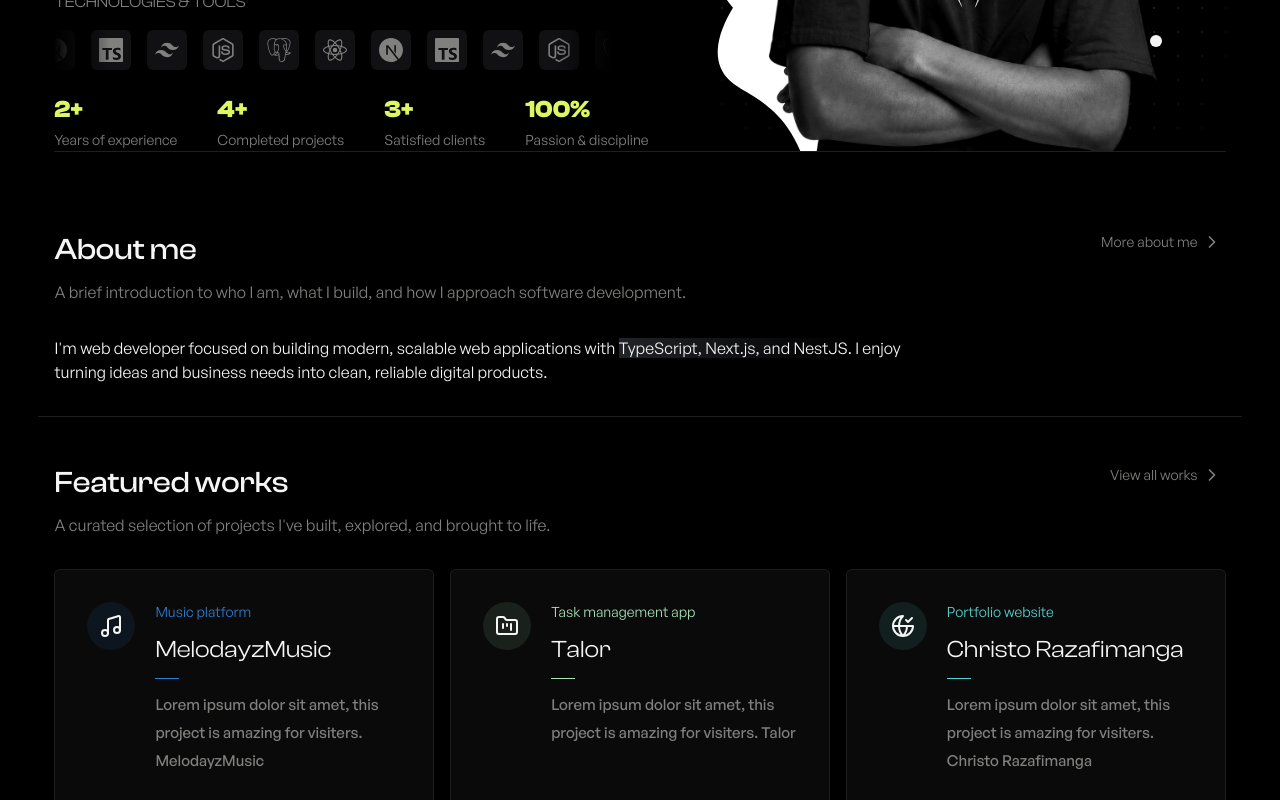
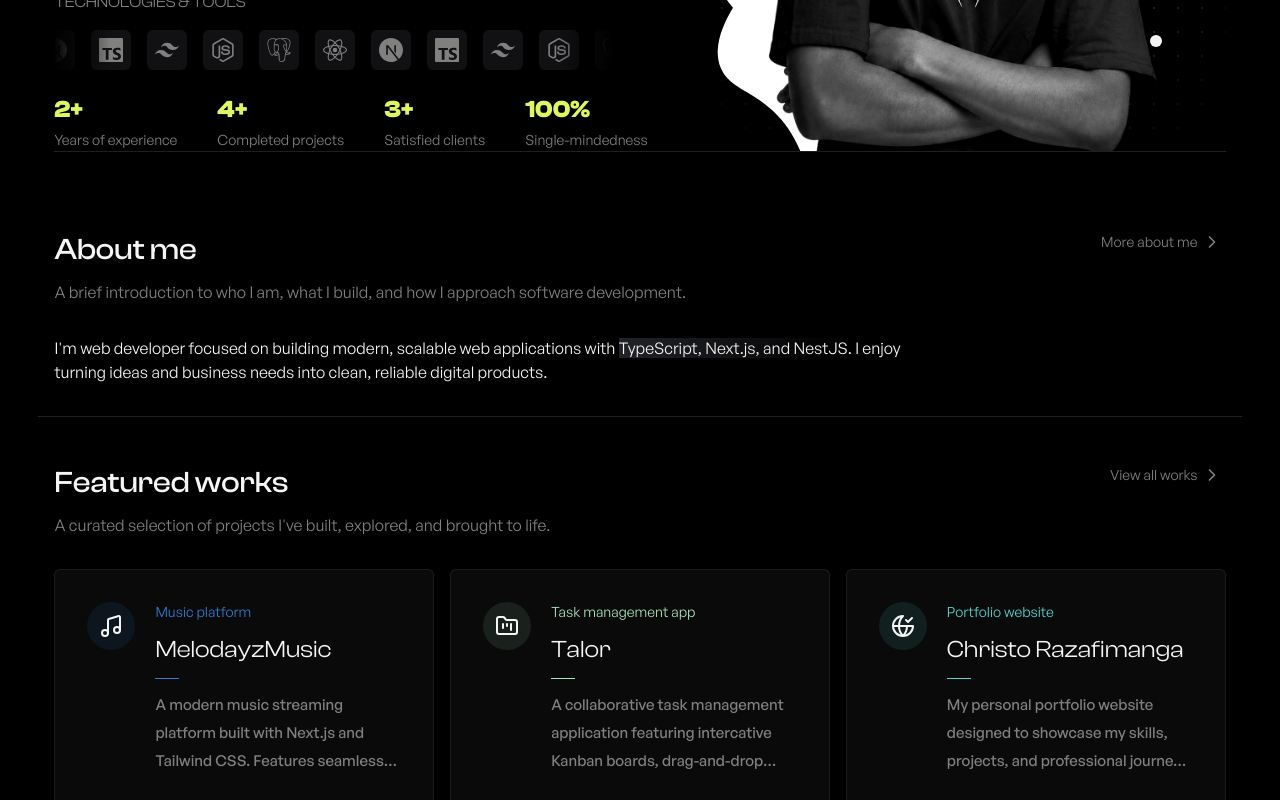
Before and after one commit to bossnare/portfolio, a Next.js app: page / in a window 1280 px wide. Shown: the part 460-1260 px from the top of the page. Built offline with nearby package versions, Linux system fonts and the light colour scheme.

Commit message:
add description for works(projects), and intercativity for Work Card

```diff
--- a/src/components/Header.tsx
+++ b/src/components/Header.tsx
@@ -48,7 +48,7 @@ export function Header() {
         </ul>
         <div className="flex items-center gap-3">
           <a
-            className="hidden lg:flex h-8 items-center justify-center gap-2 rounded-md px-3 bg-foreground text-background transition-colors hover:bg-[#383838] dark:hover:text-background dark:hover:bg-[#ccc] active:bg-[#383838] dark:active:bg-[#ccc]"
+            className="hidden lg:flex h-8 items-center justify-center gap-2 rounded-md px-3 bg-foreground text-background transition-colors hover:bg-[#383838] dark:hover:text-background dark:hover:bg-[#ccc] active:bg-[#383838] dark:active:bg-[#ccc] font-medium"
             href="/cv/Christo_Razafimanga_Dev_CV.pdf"
             download
           >
--- a/src/components/Section.tsx
+++ b/src/components/Section.tsx
@@ -19,9 +19,7 @@ export function Section({ className, children, ...props }: SectionProps) {
 
 export function SectionHeader({ children }: { children: React.ReactNode }) {
   return (
-    <div className="flex flex-col items-start justify-between gap-3 md:flex-row">
-      {children}
-    </div>
+    <div className="flex items-start justify-between gap-3">{children}</div>
   );
 }
 
--- a/src/components/about/Intro.tsx
+++ b/src/components/about/Intro.tsx
@@ -8,8 +8,9 @@ export const Intro = () => {
 
       <h3 className="max-w-md text-3xl">Intro</h3>
       <div className="flex flex-col justify-between w-full gap-6 divide-y md:divide-x md:divide-y-0 md:flex-row divide-border">
-        <div className="pb-6 pr-6">
-          <p className="max-w-2xl leading-6">{intro.description}</p>
+        <div className="pb-6 pr-6 space-y-3">
+          <p className="max-w-2xl">{intro.description[0]}</p>
+          <p className="max-w-2xl">{intro.description[1]}</p>
         </div>
         <div className="flex md:w-[70%] items-start md:items-center gap-8">
           <Image
--- a/src/components/hero/HeroVisual.tsx
+++ b/src/components/hero/HeroVisual.tsx
@@ -4,7 +4,6 @@ import { Plus } from 'lucide-react';
 import { motion } from 'motion/react';
 import Image from 'next/image';
 import { useReveal } from '@/src/hooks/use-reveal';
-import { Availability } from './Availability';
 
 export function HeroVisual() {
   const { ref, isInView } = useReveal<HTMLDivElement>({
--- a/src/components/works/ProjectCard.tsx
+++ b/src/components/works/ProjectCard.tsx
@@ -9,7 +9,7 @@ export function ProjectCard({ work }: WorkCardProps) {
   const Icon = work.icon;
 
   return (
-    <div className="flex flex-col h-full gap-8 p-8 border rounded-md shadow-xs border-border/60 bg-background dark:bg-background">
+    <div className="flex flex-col h-full gap-8 p-8 border rounded-md shadow-xs cursor-pointer hover:bg-muted/40! active:bg-muted! border-border/60 bg-background dark:bg-background">
       <div className="flex gap-5">
         <span
           style={{ background: `${work.color}1a` }}
@@ -23,8 +23,8 @@ export function ProjectCard({ work }: WorkCardProps) {
           </span>
           <span className="text-2xl capitalize font-display">{work.name}</span>
           <span style={{ borderColor: work.color }} className="w-6 border-t" />
-          <span className="text-muted-foreground font-medium text-[15px] leading-7">
-            {work.description} {work.name}
+          <span className="text-muted-foreground font-medium text-[15px] leading-7 line-clamp-3">
+            {work.description}
           </span>
         </div>
       </div>
--- a/src/data/abouts.ts
+++ b/src/data/abouts.ts
@@ -1,7 +1,8 @@
 export const abouts = {
   intro: {
     description:
-      'Full-stack developer and designer with 1 year of experience, creating scalable products, polished interfaces, and reliable experiences from concept to launch. I specialize in cleaning up bad architecture and turning messy designs into great ones.',
+      ['Full-stack developer and designer with 1 year of experience, creating scalable products, polished interfaces, and reliable experiences from concept to launch.', 'I specialize in cleaning up bad architecture and turning messy designs into great ones.'],
+
     letsgochris: {
       image: 'icon.svg',
       name: "Let's Go Chris",
--- a/src/data/stats.ts
+++ b/src/data/stats.ts
@@ -18,7 +18,7 @@ export const stats = [
     description: 'Clients who trusted the work and valued the results.',
   },
   {
-    label: 'Passion & discipline',
+    label: 'Single-mindedness',
     value: 100,
     suffix: '%',
     description: 'Drive to learn, build, and improve.',
--- a/src/data/works.ts
+++ b/src/data/works.ts
@@ -2,34 +2,35 @@ import { Music, GlobeCheck, FolderKanban, PersonStanding } from 'lucide-react';
 
 export const works = [
   {
+    case: 'web',
     type: 'Music platform',
     name: 'MelodayzMusic',
     description:
-      'Lorem ipsum dolor sit amet, this project is amazing for visiters.',
+      'A modern music streaming platform built with Next.js and Tailwind CSS. Features seamless audio playback, personalized playlist creation, and a responsive user interface.',
     icon: Music,
     color: '#2D7DD2',
   },
-  {
+  { case: 'web',
     type: 'Task management app',
     name: 'Talor',
     description:
-      'Lorem ipsum dolor sit amet, this project is amazing for visiters.',
+      'A collaborative task management application featuring intercative Kanban boards, drag-and-drop functionality, and real-time updates powered by React/Vite and NestJS.',
     icon: FolderKanban,
     color: '#A9E5BB',
   },
-  {
+  { case: 'web',
     type: 'Portfolio website',
     name: 'Christo Razafimanga',
     description:
-      'Lorem ipsum dolor sit amet, this project is amazing for visiters.',
+      'My personal portfolio website designed to showcase my skills, projects, and professional journey. Focused on high performance, clean UI/UX, and accessibility.',
     icon: GlobeCheck,
     color: '#55D5D0',
   },
-  {
+  { case: 'web',
     type: 'RH management',
     name: 'Cabinet Excellent',
     description:
-      'Lorem ipsum dolor sit amet, this project is amazing for visiters.',
+      'My personal portfolio website designed to showcase my skills, projects, and professional journey. Focused on high performance, clean UI/UX, and accessibility.',
     icon: PersonStanding,
     color: '#EEB902',
   },
```
